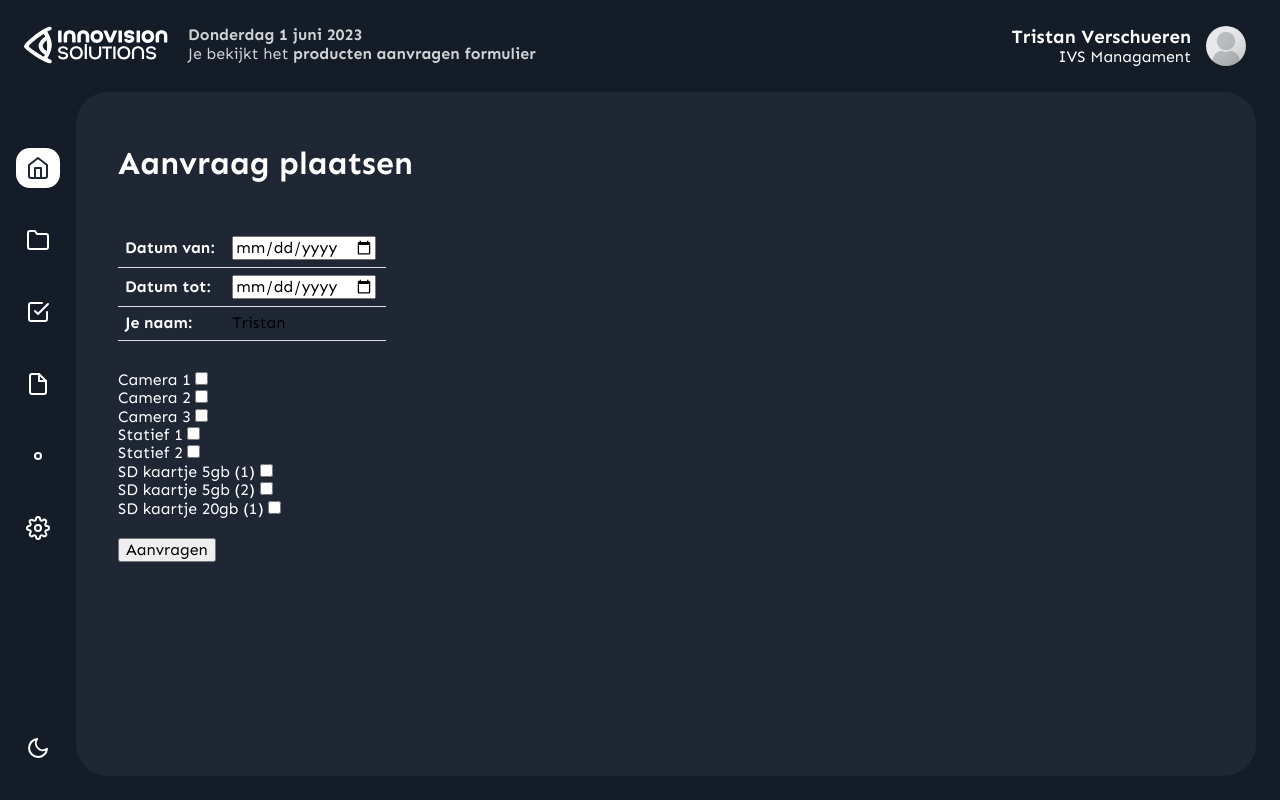
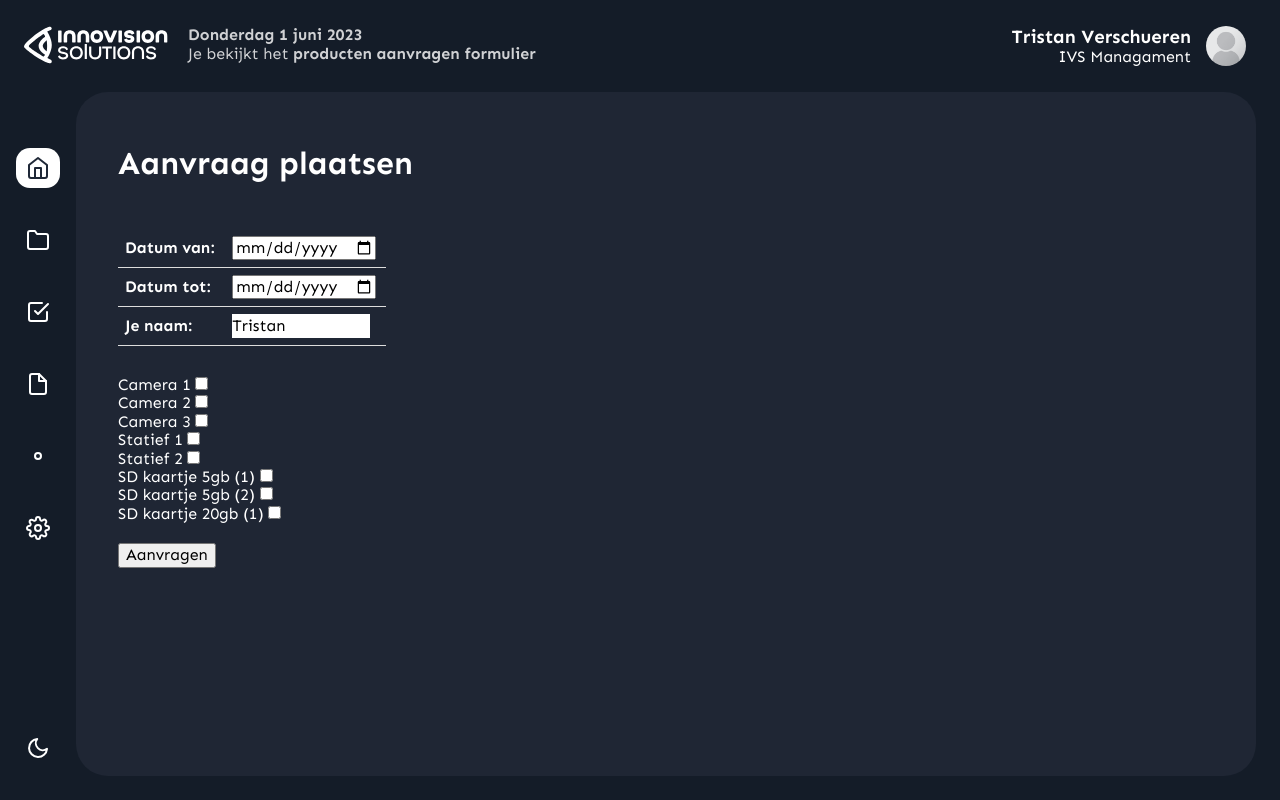
Before and after one commit to Jaffer2000/pms, a PHP site: page /uitleen_aanvraag_formulier.php in a window 1280 px wide. Run offline with PHP 8.4, Linux system fonts and the light colour scheme; a user stored in the database is signed in; data comes from the database, SQL or seed files in the repository; some libraries are stand-ins or nearby versions.

Commit message:
styling aanvraag form

```diff
--- a/style.css
+++ b/style.css
@@ -2766,4 +2766,7 @@ table {
 
 #naamaanvraag{
   color: black;
-}
+  background-color: white;
+  width: 137.8px;
+  height: 23.6px;
+}
```
